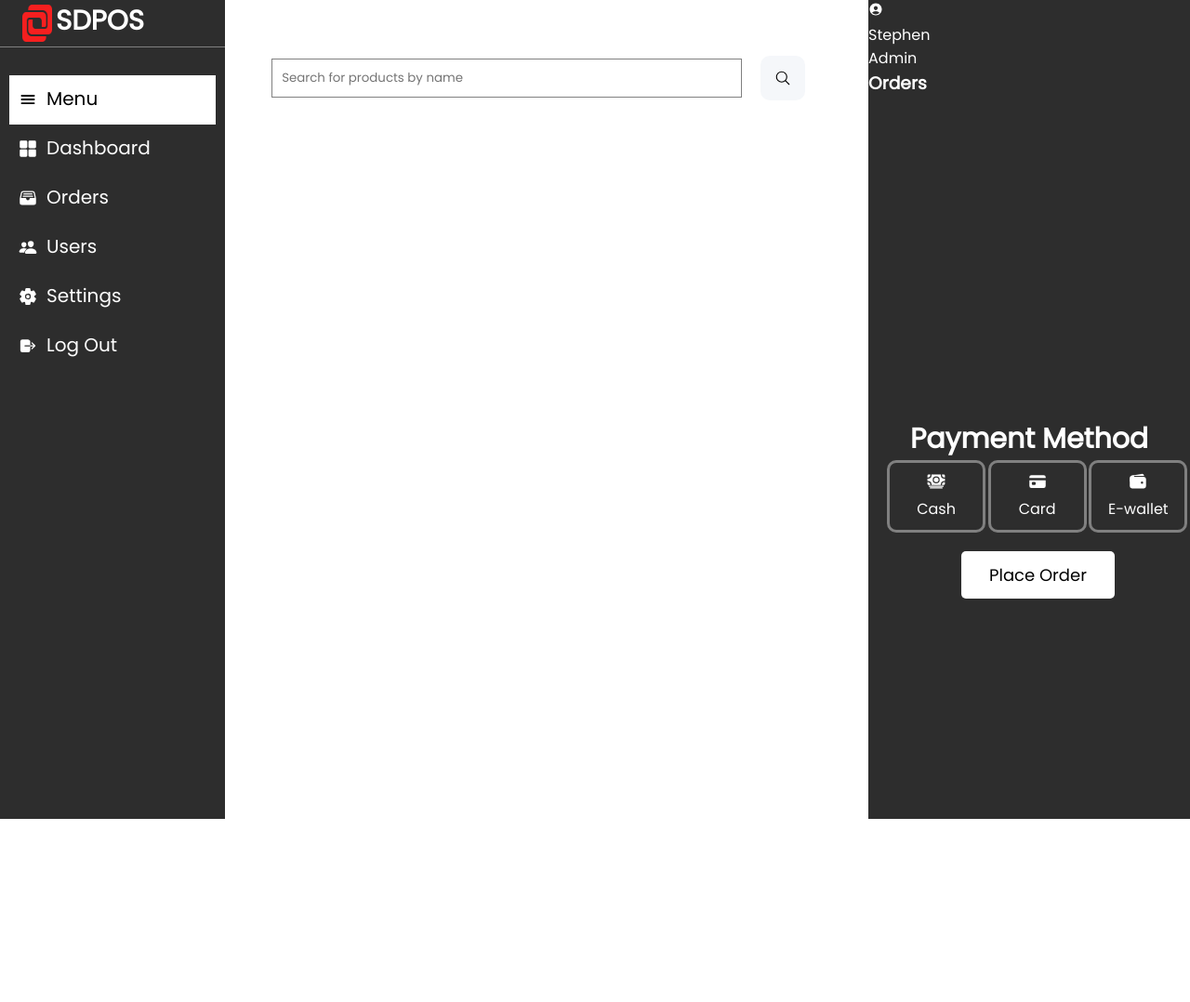
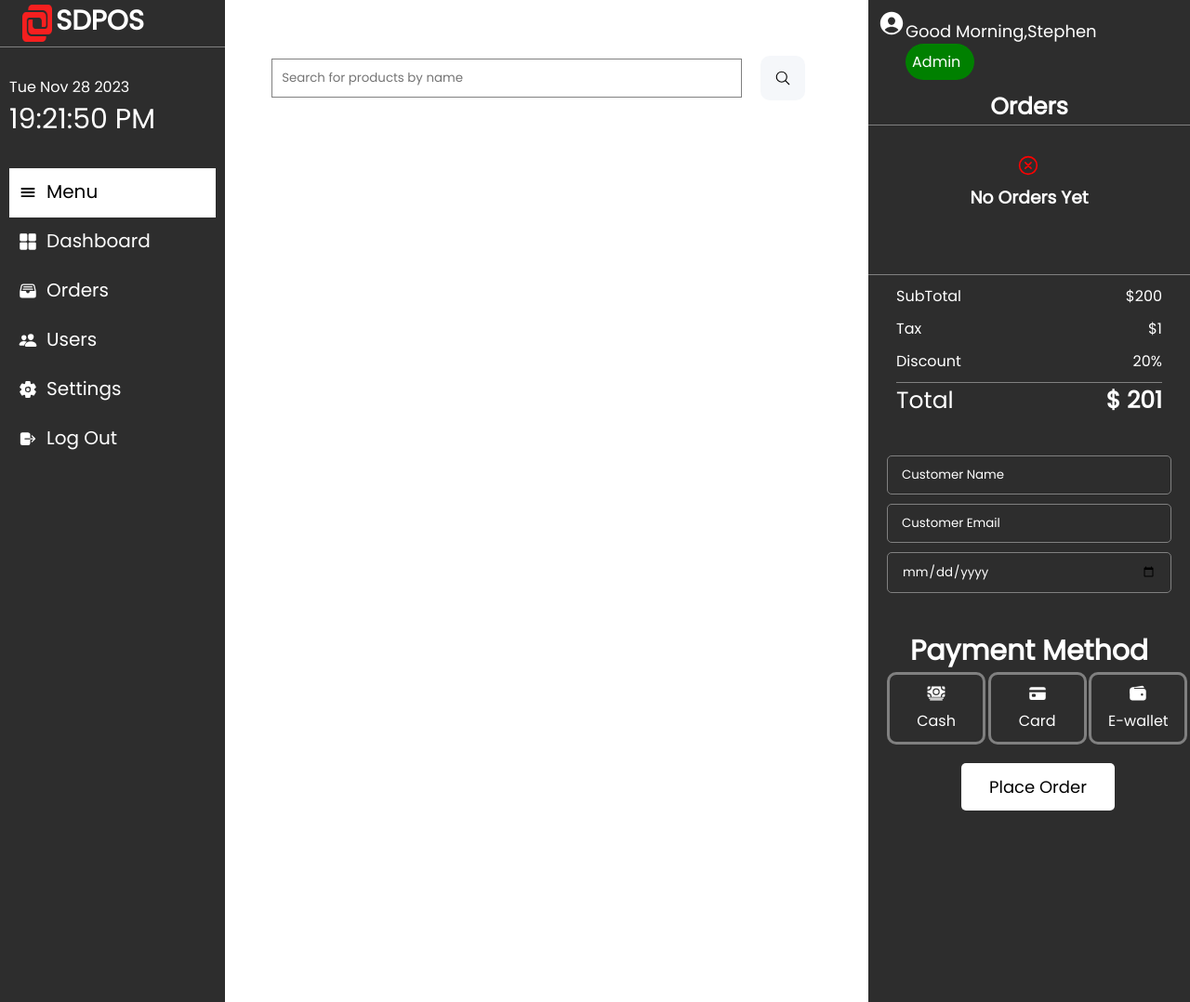
Before and after one commit to StephenTetteh-Nirvana/POS-System, a plain HTML site: page index.html in a window 1280 px wide. Shown: the whole page at 93% size. Before the commit the page ends 881 px from the top, so only its background shows below. Drawn offline with nearby package versions, Linux system fonts and the light colour scheme.

Commit message:
added(updates)

```diff
--- a/css/main.css
+++ b/css/main.css
@@ -34,6 +34,16 @@ main{
     color:white;
     min-height:100vh;
     z-index:1000;
+}
+.time-display{
+    margin-top:30px;
+    padding-left:10px
+}
+.time-display .date{
+    font-size:16px;
+}
+.time-display .time{
+    font-size:30px;
 }
 .dashboard ul{
     margin-top:30px;
@@ -99,8 +109,90 @@ main{
     background-color:#2d2d2d;
     color:white;
 }
+.user-info{
+    display:flex;
+    margin-top:10px;
+    margin-left:10px;
+}
+.user-info .user{
+    font-size:30px;
+}
+.user-info p{
+    font-size:18px;
+    margin-top:10px;
+}
+.user-role{
+    margin-left:40px;
+    background-color:green;
+    color:#FFFFFF;
+    padding:7px;
+    max-width:60px;
+    cursor: pointer;
+    border-radius:20px;
+}
+.order-section{
+    position:relative;
+    padding:10px 0px;
+    min-height:3vh;
+}
+.order-section h3{
+    text-align:center;
+    font-size:25px;
+    border-bottom:1px solid grey;
+}
+.no-orders-alert{
+   position:absolute;
+   top:50%;
+   left:50%;
+   transform:translate(-50%,-50%);
+   margin-top:80px;
+}
+.no-orders-alert .no-order{
+    margin-left:50px;
+    color:red;
+    font-size:25px;
+}
+.order-summary{
+    margin-top:150px;
+    border-top:1px solid grey;
+}
+.total,.subtotal,.tax,.discount{
+    display: flex;
+    justify-content: space-between;
+    margin:10px 30px;
+}
+.total{
+    border-top:1px solid grey;
+}
+.total p{
+    font-size:25px;
+}
+.total span{
+    font-weight:bolder;
+    font-size:25px;
+}
+.customer-info{
+    display:flex;
+    flex-direction:column;
+    padding:20px;
+}
+.customer-info input{
+     background-color:#2d2d2d;
+     border:none;
+     border:1px solid grey;
+     padding:10px 15px;
+     margin-top:10px;
+     border-radius:5px;
+     outline:none;
+     appearance: none;
+     color:white;
+}
+.customer-info input::placeholder{
+    color:white;
+}
 .payment-section{
-    margin-top:100%;
+    margin-top:20px;
+    min-height:50vh;
 }
 .payment-section h3{
     text-align: center;
--- a/index.html
+++ b/index.html
@@ -15,6 +15,10 @@
                 <h1>SD<span>POS</span></h1>
             </section>
             <section class="dashboard">
+              <div class="time-display">
+                <p class="date"></p>
+                <p class="time"></p>
+              </div>
               <ul>
                 <li class="active">
                   <p><ion-icon class="menu" name="menu"></ion-icon></p>
@@ -55,14 +59,39 @@
 
         <aside class="order-sidebar">
           <section class="user-section">
+              <div class="user-info">
               <ion-icon class="user" name="person-circle"></ion-icon>
-              <div class="user-info">
-                <p class="username">Stephen</p>
+                <p class="username">Good Morning,Stephen</p>
+              </div>
+              <div class="user-role">
                 <p class="role">Admin</p>
               </div>
             </section>
             <section class="order-section">
               <h3>Orders</h3>
+              <div class="no-orders-alert">
+                <ion-icon class="no-order" name="close-circle-outline"></ion-icon>
+                <h1>No Orders Yet</h1>
+              </div>
+            </section>
+            <section class="order-summary">
+                <div class="subtotal">
+                  <p>SubTotal</p><span>$200</span>
+                </div>
+                <div class="tax">
+                  <p>Tax</p><span>$1</span>
+                </div>
+                <div class="discount">
+                  <p>Discount</p><span>20%</span>
+                </div>
+                <div class="total">
+                   <p>Total</p><span>$ 201</span>
+                </div>
+            </section>
+            <section class="customer-info">
+              <input type="text" placeholder="Customer Name"/>
+              <input type="text" placeholder="Customer Email"/>
+              <input type="date" placeholder="Date Of Order"/>
             </section>
             <section class="payment-section">
               <h3>Payment Method</h3>
--- a/index.js
+++ b/index.js
@@ -0,0 +1,21 @@
+const timeDisplay = document.querySelector(".time-display")
+const date = document.querySelector(".date")
+const time = document.querySelector(".time")
+
+document.addEventListener("DOMContentLoaded",function(){
+    function updateClock(){
+        let currentTime = new Date();
+        let hours = currentTime.getHours()
+        let minutes = currentTime.getMinutes()
+        let seconds = currentTime.getSeconds()
+        let ampm = hours >= 12 ? 'PM' : 'AM'
+        let updatedTime = `${hours}:${minutes}:${seconds} ${ampm}`;
+
+
+        time.textContent = updatedTime;
+        date.textContent = currentTime.toDateString()
+    }
+    updateClock()
+
+    setInterval(updateClock,1000)
+})
```
